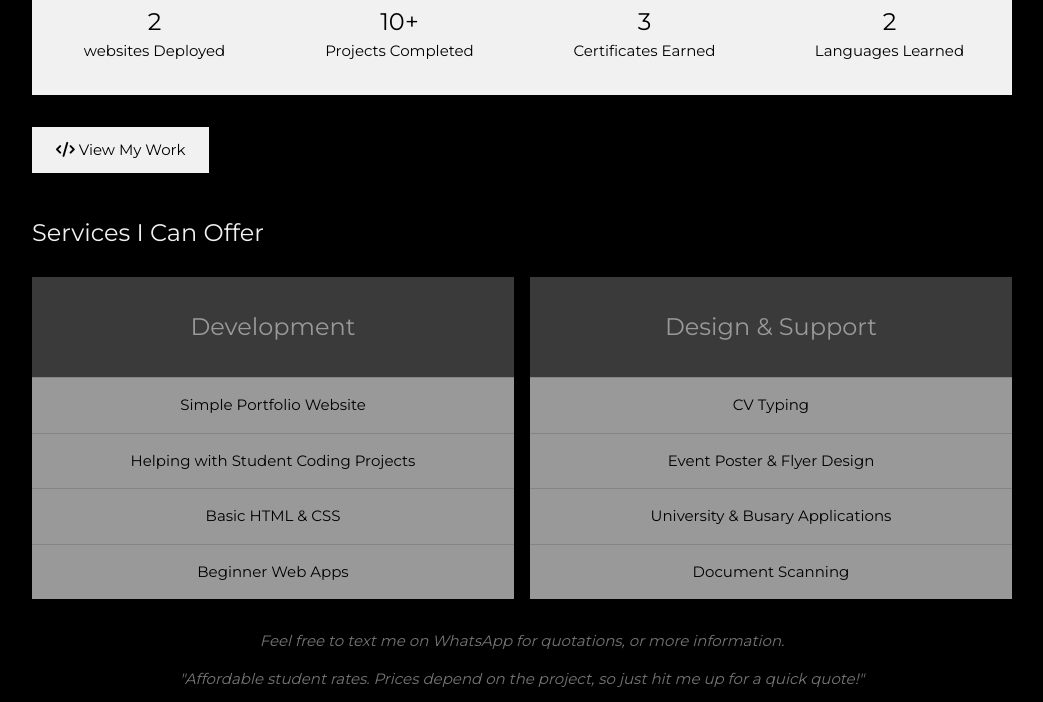
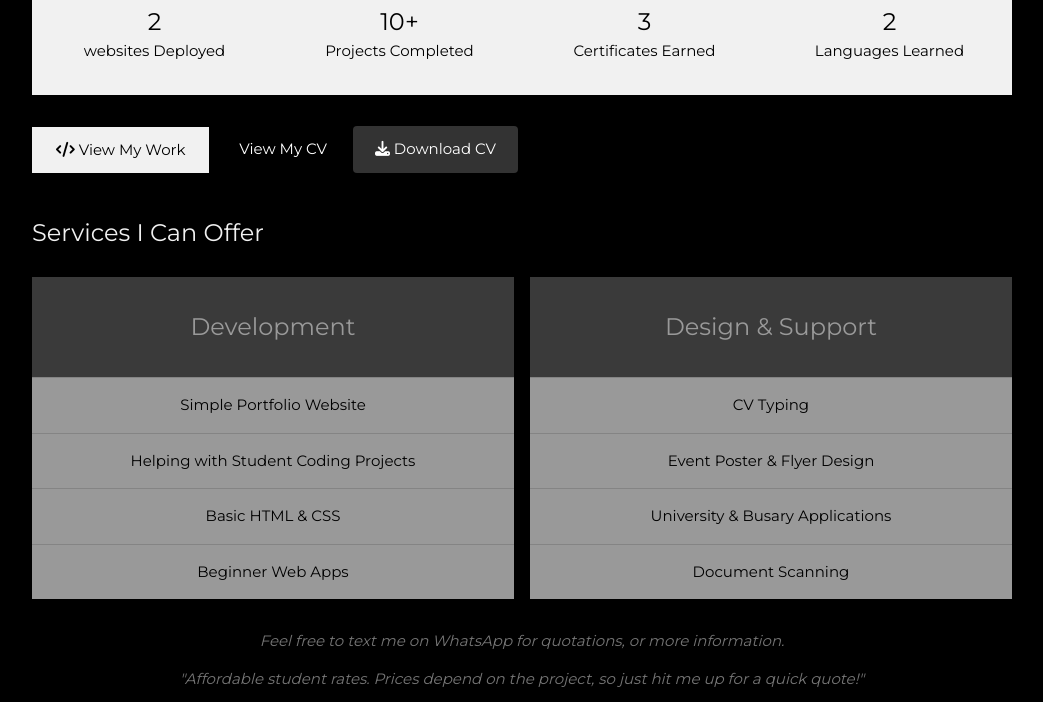
Before and after one commit to funifrank67-coder/funihh-portfolio, a plain HTML site: page index.html in a window 1280 px wide. Shown: the part 2260-2962 px from the top of the page, without its empty margins (178-1221 px from the left). Drawn offline with nearby package versions, Linux system fonts and the light colour scheme.

Commit message:
add CV download links
visitors  should be able to download  my cv

```diff
--- a/index.html
+++ b/index.html
@@ -115,6 +115,28 @@ I enjoy exploring new technologies and turning ideas into functional projects, a
     </div>
 <a href="#photos" class="w3-button w3-light-grey w3-padding-large w3-section">
   <i class="fa fa-code"></i> View My Work
+</a>
+
+    <a href="mycv/Curriculum_Vitae_of_Funanani_Netshifhefhe.pdf" target="_blank"
+   style="display: inline-block;
+          padding: 12px 22px;
+          background-color: #000;
+          color: #fff;
+          text-decoration: none;
+          border-radius: 4px;
+          margin-top: 10px;">
+    <i class="fa fa-file-text-o"></i> View My CV
+</a>
+
+<a href="mycv/Curriculum_Vitae_of_Funanani_Netshifhefhe.pdf" download
+   style="display: inline-block;
+          padding: 12px 22px;
+          background-color: #333;
+          color: #fff;
+          text-decoration: none;
+          border-radius: 4px;
+          margin-top: 10px;">
+    <i class="fa fa-download"></i> Download CV
 </a>
 
     <!-- Grid for pricing tables -->
```
